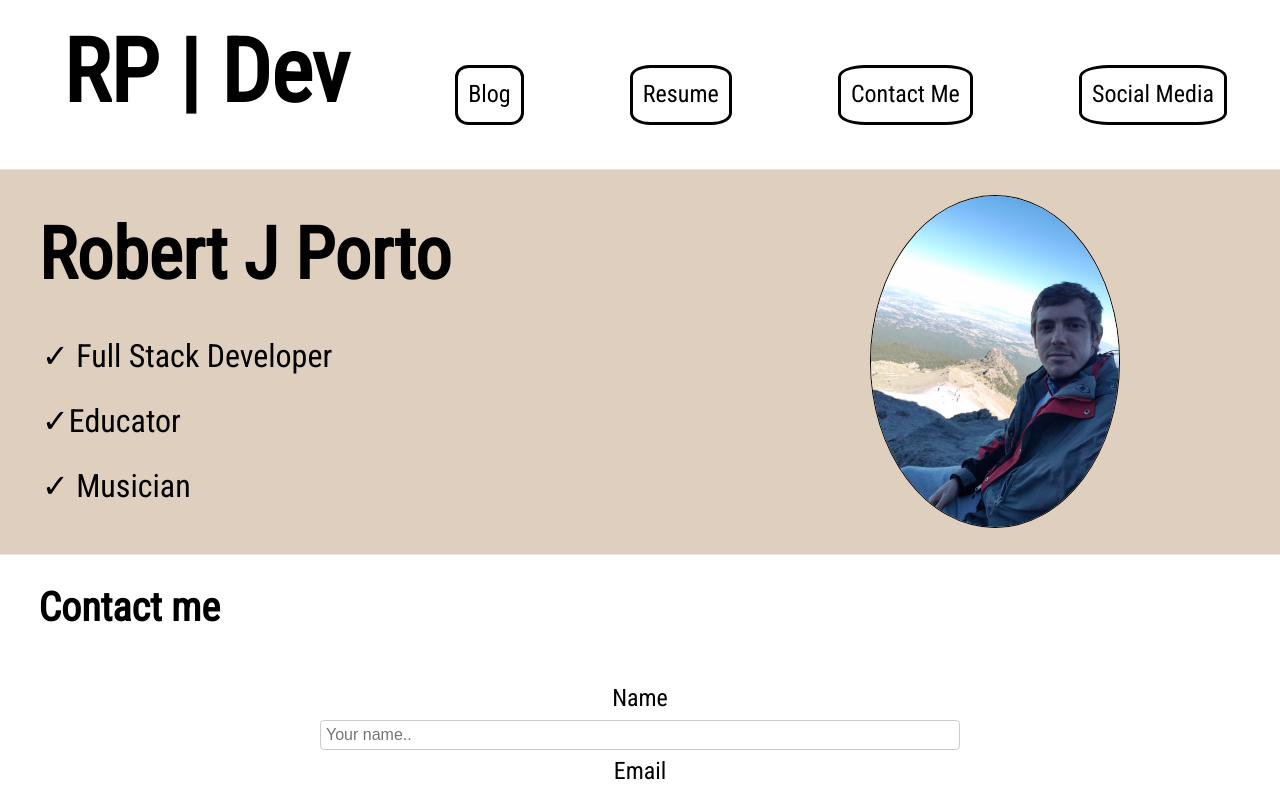
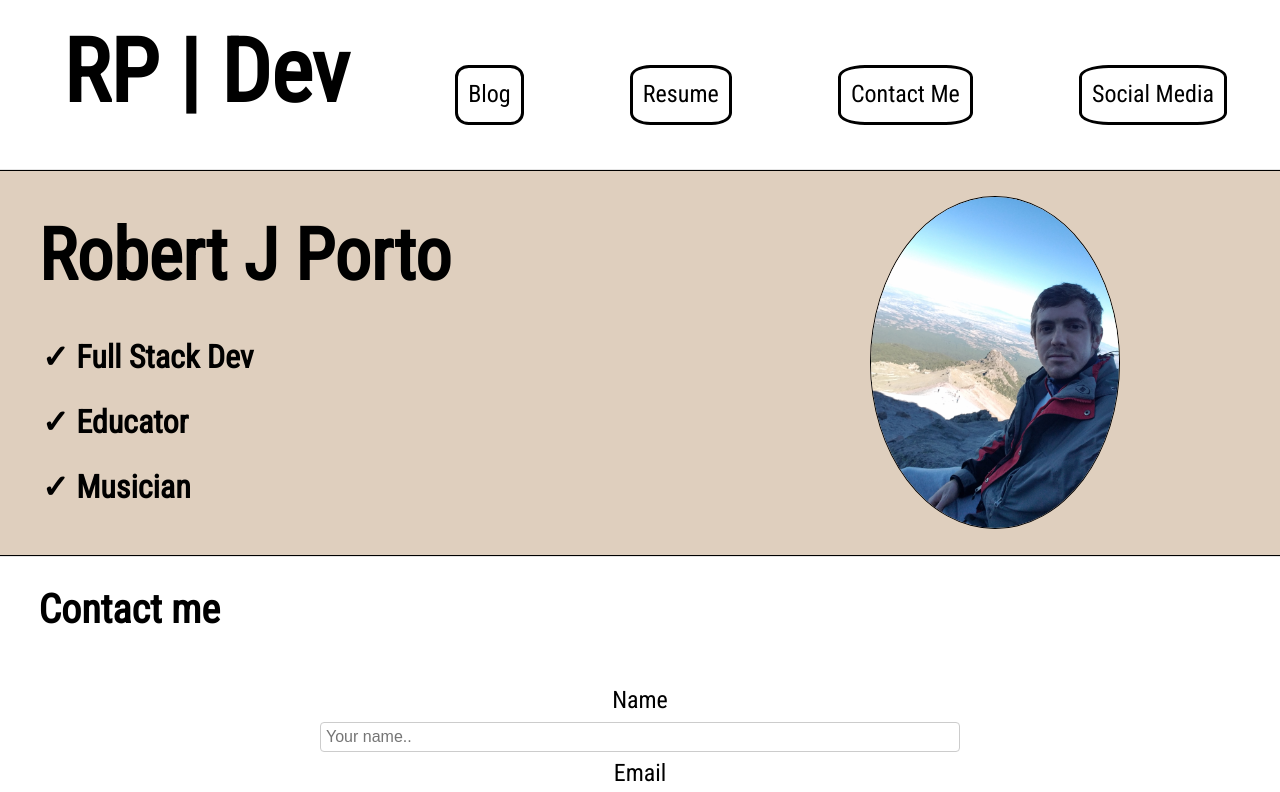
Before and after one commit to robbiesoho/mysite, a Vue app: page / in a window 1280 px wide. Shown: the top 792 px of the page. Built offline with nearby package versions, Linux system fonts and the light colour scheme.

Commit message:
update linkedin

```diff
--- a/src/components/Head.vue
+++ b/src/components/Head.vue
@@ -9,10 +9,19 @@
       <div id="landing-words">
         <h1 id="main-name">Robert J Porto</h1>
         <div id="main-details">
-          <a href="https://github.com/robbiesoho" class="main-detail">
-            Full Stack Developer<br />
+          <a
+            href="https://github.com/robbiesoho"
+            class="main-detail"
+            id="job-title"
+          >
+            Full Stack Dev<br />
           </a>
-          <div class="main-detail">Educator</div>
+          <a
+            href="https://www.elsoldetlaxcala.com.mx/local/fortalece-la-utt-ensenanza-del-ingles-con-voluntarios-de-peace-corps-3874513.html?fbclid=IwAR17yvFg61C6NxWAoAn_pqCFxrtl9Yo_w0Ep31gSEutPUnYpectW90NP-Co"
+            class="main-detail"
+          >
+            Educator<br />
+          </a>
           <a
             href="https://www.youtube.com/watch?v=eAgjnzKex6s"
             class="main-detail"
@@ -40,6 +49,9 @@ export default {};
 
   grid-template-columns: 2fr 1fr;
   grid-template-rows: auto;
+
+  border-top: 1px solid black;
+  border-bottom: 1px solid black;
 }
 .avatar {
   position: absolute;
@@ -50,7 +62,7 @@ export default {};
   max-width: 250px;
   height: auto;
   border-radius: 70%;
-  border: 1px solid black;
+  border: 1.5px solid black;
   object-fit: cover;
   object-position: 50% 50%;
   grid-area: avatar;
@@ -64,7 +76,7 @@ export default {};
 
 #main-name {
   margin-top: 0;
-
+  font-weight: 700;
   font-size: 3em;
   margin-left: 3vw;
   padding-bottom: 10px;
@@ -78,6 +90,7 @@ export default {};
   grid-area: details;
   color: black;
   text-decoration: none;
+  font-weight: 800;
 }
 .main-detail:before {
   content: "✓";
@@ -104,7 +117,7 @@ a:hover {
     justify-content: space-between;
   }
   .avatar {
-    width: 325px;
+    width: 350px;
     margin: 2% 10%;
     position: relative;
     order: 2;
@@ -128,10 +141,5 @@ a:hover {
     padding: 10px;
     font-size: 2em;
   }
-
-  #main-quote {
-    margin-top: 25px;
-    font-size: 1.25em;
-  }
 }
 </style>
--- a/src/components/Media.vue
+++ b/src/components/Media.vue
@@ -28,7 +28,7 @@ export default {
         {
           name: "linkedin",
           image: "linkedin.png",
-          url: "https://www.linkedin.com/in/robert-j-porto-a1327819a",
+          url: "https://www.linkedin.com/in/robert-porto-535378201",
         },
         {
           name: "github",
```
Also changed, not shown: 1 other file (tests, documents, lock files or other folders).
